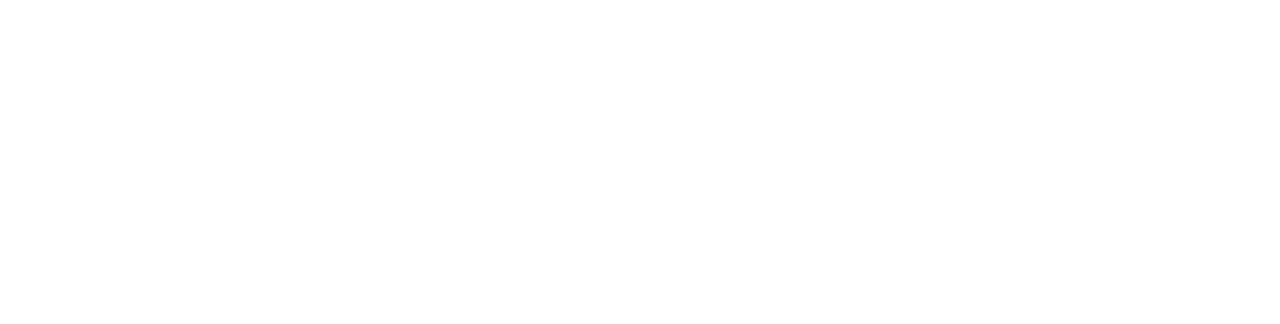
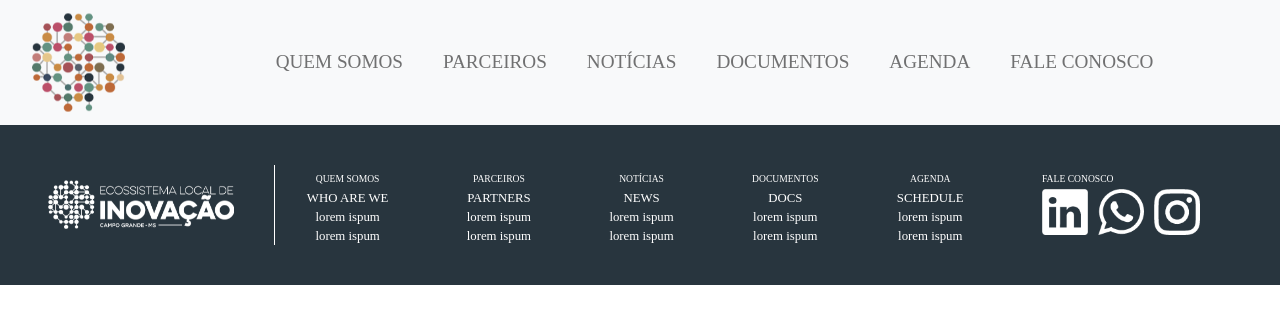
Before and after one commit to sesistartup/ecossistemadeinovacaocg, a Vue app: page /fale-conosco in a window 1280 px wide. Before the commit this address had no page. Shown: the top 324 px of the page. Built offline with nearby package versions, Linux system fonts and the light colour scheme; a web font is replaced by a local one.

Commit message:
components files

```diff
--- a/src/App.vue
+++ b/src/App.vue
@@ -1,8 +1,8 @@
 <script setup lang="ts">
 // This starter template is using Vue 3 <script setup> SFCs
 // Check out https://v3.vuejs.org/api/sfc-script-setup.html#sfc-script-setup
-import HelloWorld from './components/HelloWorld.vue'
-import { useFruitStore } from './stores/fruits/store'
+// import HelloWorld from './components/general/HelloWorld.vue'
+// import { useFruitStore } from './stores/fruits/store'
 // import NavBar from './components/NavBar.vue';
 
 // const fruitStore = useFruitStore() // atribuindo state
--- a/src/components/FooterComponent.vue
+++ b/src/components/general/FooterComponent.vue
@@ -1,16 +1,16 @@
 <template>
   <footer class="container-fluid">
     <div class="img-container">
-      <img src="../assets/logo_with_text.png" alt="white_logo">
+      <img src="src/assets/logo_with_text.png" alt="white_logo">
       <div class="social d-lg-none">
         <a href="">
-          <img src="../assets/linkedin_icon.png" alt="linkedin">
+          <img src="src/assets/linkedin_icon.png" alt="linkedin">
         </a>
         <a href="">
-          <img src="../assets/wpp_icon.png" alt="whatsapp">
+          <img src="src/assets/wpp_icon.png" alt="whatsapp">
         </a>
         <a href="">
-          <img src="../assets/insta_icon.png" alt="instagram">
+          <img src="src/assets/insta_icon.png" alt="instagram">
         </a>
       </div>
     </div>
@@ -27,13 +27,13 @@
         </li>
         <li>
           <a href="">
-            <img src="../assets/linkedin_icon.png" alt="linkedin">
+            <img src="src/assets/linkedin_icon.png" alt="linkedin">
           </a>
           <a href="">
-            <img src="../assets/wpp_icon.png" alt="whatsapp">
+            <img src="src/assets/wpp_icon.png" alt="whatsapp">
           </a>
           <a href="">
-            <img src="../assets/insta_icon.png" alt="instagram">
+            <img src="src/assets/insta_icon.png" alt="instagram">
           </a>
         </li>
       </ul>
--- a/src/components/GeneralContainer.vue
+++ b/src/components/general/GeneralContainer.vue
@@ -26,7 +26,7 @@
 
 <script setup lang="ts">
 import { onMounted } from 'vue';
-import GeneralBtn from './buttons/GeneralBtn.vue';
+import GeneralBtn from '../buttons/GeneralBtn.vue';
 
   const props = defineProps<{
     title: string
--- a/src/components/NavBar.vue
+++ b/src/components/general/NavBar.vue
@@ -2,7 +2,7 @@
   <nav class="navbar navbar-light bg-light">
     <div class="container-fluid">
       <router-link class="navbar-brand" to="/">
-        <img src="../assets/colorful_logo.png" alt="logo">
+        <img src="src/assets/colorful_logo.png" alt="logo">
       </router-link>
       <section class="container-links dark-title">
         <router-link :to="link.path" v-for="link in maisInfos" class="navbar-text">{{ link.title }}</router-link>
--- a/src/main.ts
+++ b/src/main.ts
@@ -5,8 +5,8 @@
 import "bootstrap/dist/css/bootstrap.min.css";
 import "bootstrap";
 // Global components
-import NavBar from './components/NavBar.vue'
-import FooterComponent from './components/FooterComponent.vue'
+import NavBar from './components/general/NavBar.vue'
+import FooterComponent from './components/general/FooterComponent.vue'
 
 
 const pinia = createPinia()
--- a/src/router/index.ts
+++ b/src/router/index.ts
@@ -1,11 +1,17 @@
 import { createWebHistory, createRouter, RouteRecordRaw } from "vue-router";
 import Home from '../views/Home.vue'
+import FaleConosco from '../views/fale-conosco/FaleConosco.vue'
 
 const routes: RouteRecordRaw[] = [
   {
     path: "/",
     name: "Home",
     component: Home,
+  },
+  {
+    path: "/fale-conosco",
+    name: "FaleConosco",
+    component: FaleConosco
   }
 ];
 
--- a/src/views/Home.vue
+++ b/src/views/Home.vue
@@ -20,7 +20,8 @@
 </template>
 
 <script setup lang="ts">
-import GeneralContainer from '../components/GeneralContainer.vue';
+import GeneralContainer from '../components/general/GeneralContainer.vue';
+import Banner from '../components/general/Banner.vue'
 
 </script>
 
--- /dev/null
+++ b/src/views/fale-conosco/FaleConosco.vue
@@ -0,0 +1,12 @@
+<template>
+  <NavBar :is-transparent="false"/>
+  <FooterComponent />
+</template>
+
+<script setup lang="ts">
+
+</script>
+
+<style scoped lang="scss">
+
+</style>
```
Also changed, not shown: src/components/general/Banner.vue (added, +24 -0 lines), src/components/general/HelloWorld.vue (renamed from src/components/HelloWorld.vue).
